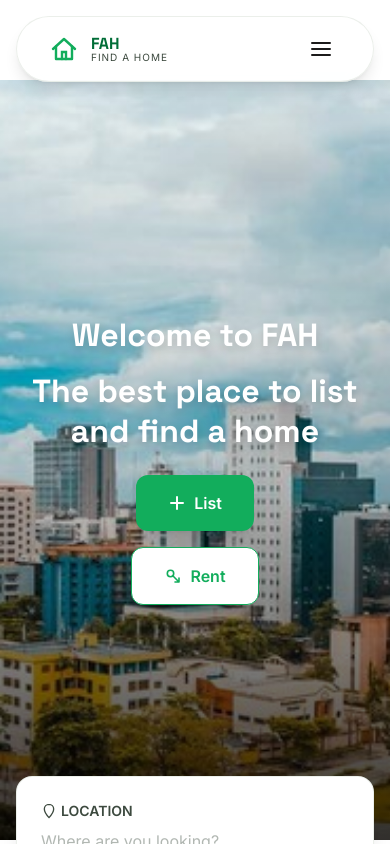
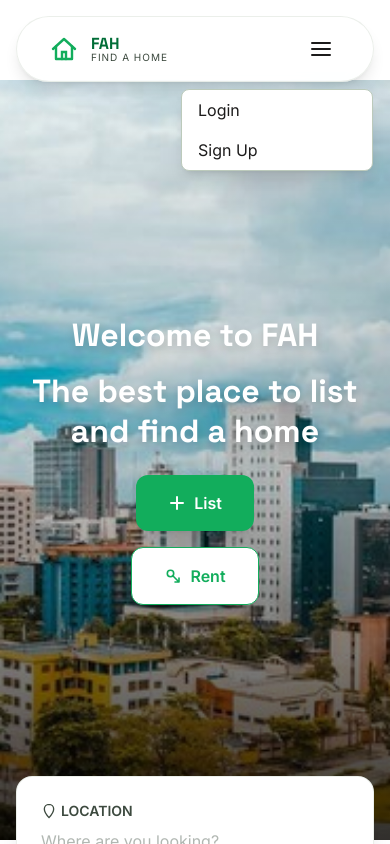
Before and after one commit to tuttiex/FAH, a Next.js app: page / in a window 390 px wide. Both pictures are taken after a click on the button "Menu". Shown: the top 844 px of the page. Built offline with nearby package versions, Linux system fonts and the light colour scheme; no server answers.

Commit message:
fix hamburger menu on mobile

```diff
--- a/app/components/Header.tsx
+++ b/app/components/Header.tsx
@@ -9,6 +9,7 @@ export default function Header() {
   const [user, setUser] = useState<User | null>(null)
   const [unreadCount, setUnreadCount] = useState(0)
   const dropdownRef = useRef<HTMLDivElement>(null)
+  const mobileMenuRef = useRef<HTMLDivElement>(null)
 
   useEffect(() => {
     const checkUser = async () => {
@@ -37,7 +38,10 @@ export default function Header() {
 
   useEffect(() => {
     const handleClickOutside = (event: MouseEvent) => {
-      if (dropdownRef.current && !dropdownRef.current.contains(event.target as Node)) {
+      const target = event.target as Node
+      const isOutsideDesktop = dropdownRef.current && !dropdownRef.current.contains(target)
+      const isOutsideMobile = mobileMenuRef.current && !mobileMenuRef.current.contains(target)
+      if (isOutsideDesktop && isOutsideMobile) {
         setDropdownOpen(false)
       }
     }
@@ -125,9 +129,10 @@ export default function Header() {
         </div>
       </nav>
 
-      {/* Mobile Menu Button */}
+      {/* Mobile Menu */}
+      <div className="md:hidden" ref={mobileMenuRef}>
         <button
-        className="md:hidden text-on-surface p-2"
+          className="text-on-surface p-2"
           onClick={() => setDropdownOpen(!dropdownOpen)}
           aria-label="Menu"
         >
@@ -138,7 +143,7 @@ export default function Header() {
 
         {/* Mobile Dropdown */}
         {dropdownOpen && (
-        <div className="absolute top-full right-0 mt-2 w-48 bg-white border border-outline-variant rounded-lg shadow-lg z-10 md:hidden">
+          <div className="absolute top-full right-0 mt-2 w-48 bg-white border border-outline-variant rounded-lg shadow-lg z-10">
             {user ? (
               <>
                 <a href="/profile" className="block px-4 py-2 text-on-surface hover:bg-green-tint transition-colors">Profile</a>
@@ -165,6 +170,7 @@ export default function Header() {
             )}
           </div>
         )}
+      </div>
     </header>
   )
 }
```
Lines whose indentation alone changed are shown as unchanged.
